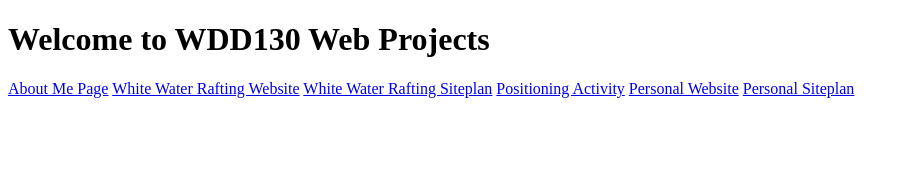
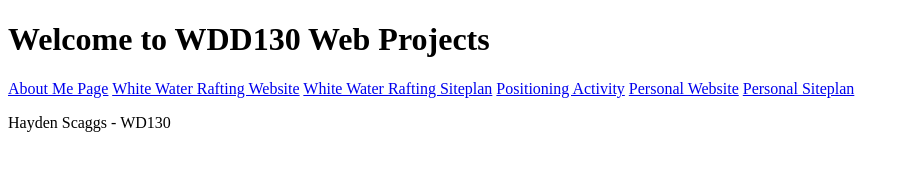
Before and after one commit to HaydenScaggs/Haydenwdd130, a plain HTML site: page index.html in a window 1280 px wide. Shown: the whole page, without its empty margins (0-909 px from the left). Drawn offline with Linux system fonts and the light colour scheme.

Commit message:
Changed name

```diff
--- a/index.html
+++ b/index.html
@@ -16,5 +16,6 @@
   <a href="#">Personal Website</a>
   <a href="#">Personal Siteplan</a>
 </nav>
+<p>Hayden Scaggs - WD130</p>
 </body>
 </html>
```
